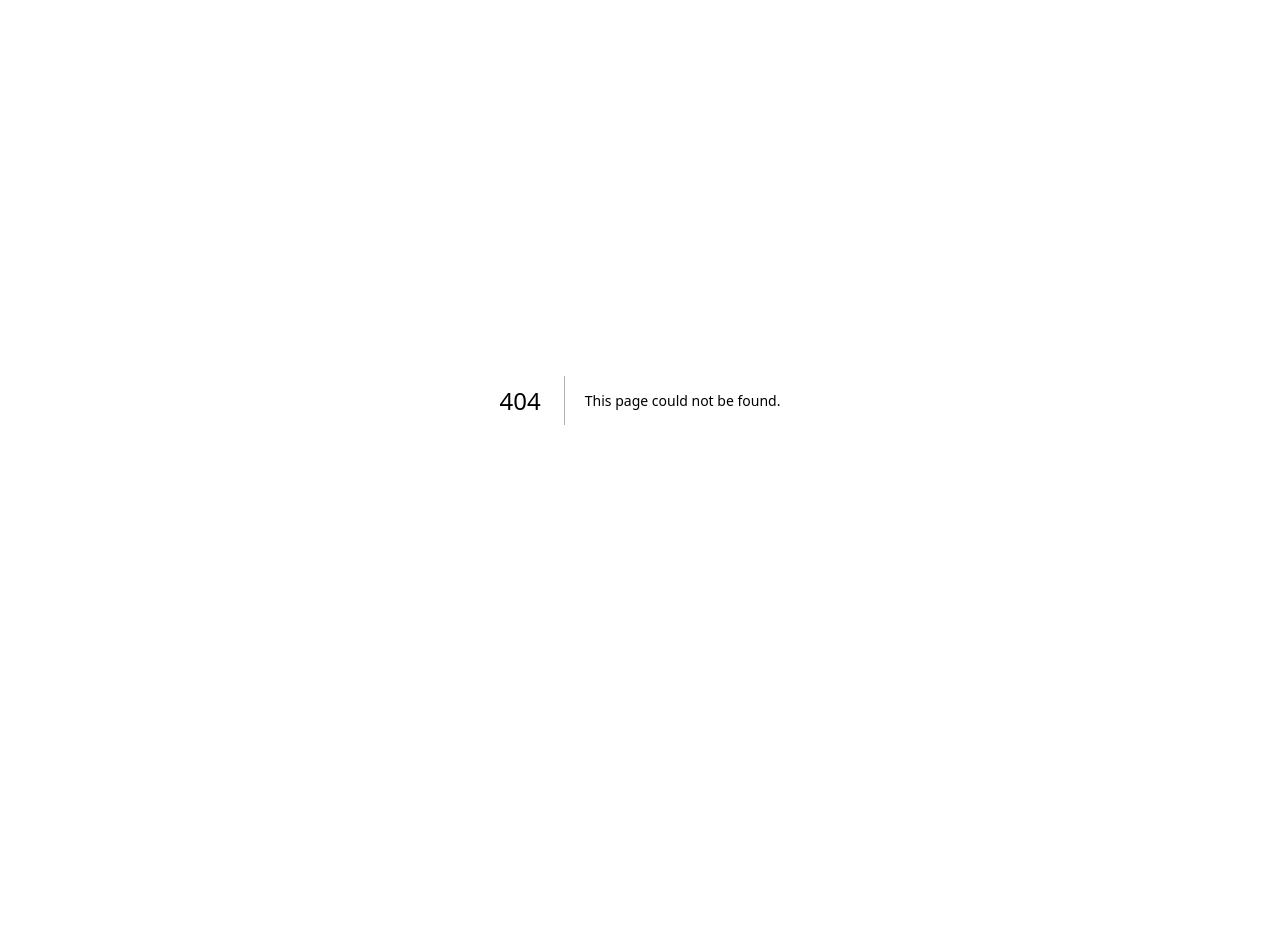
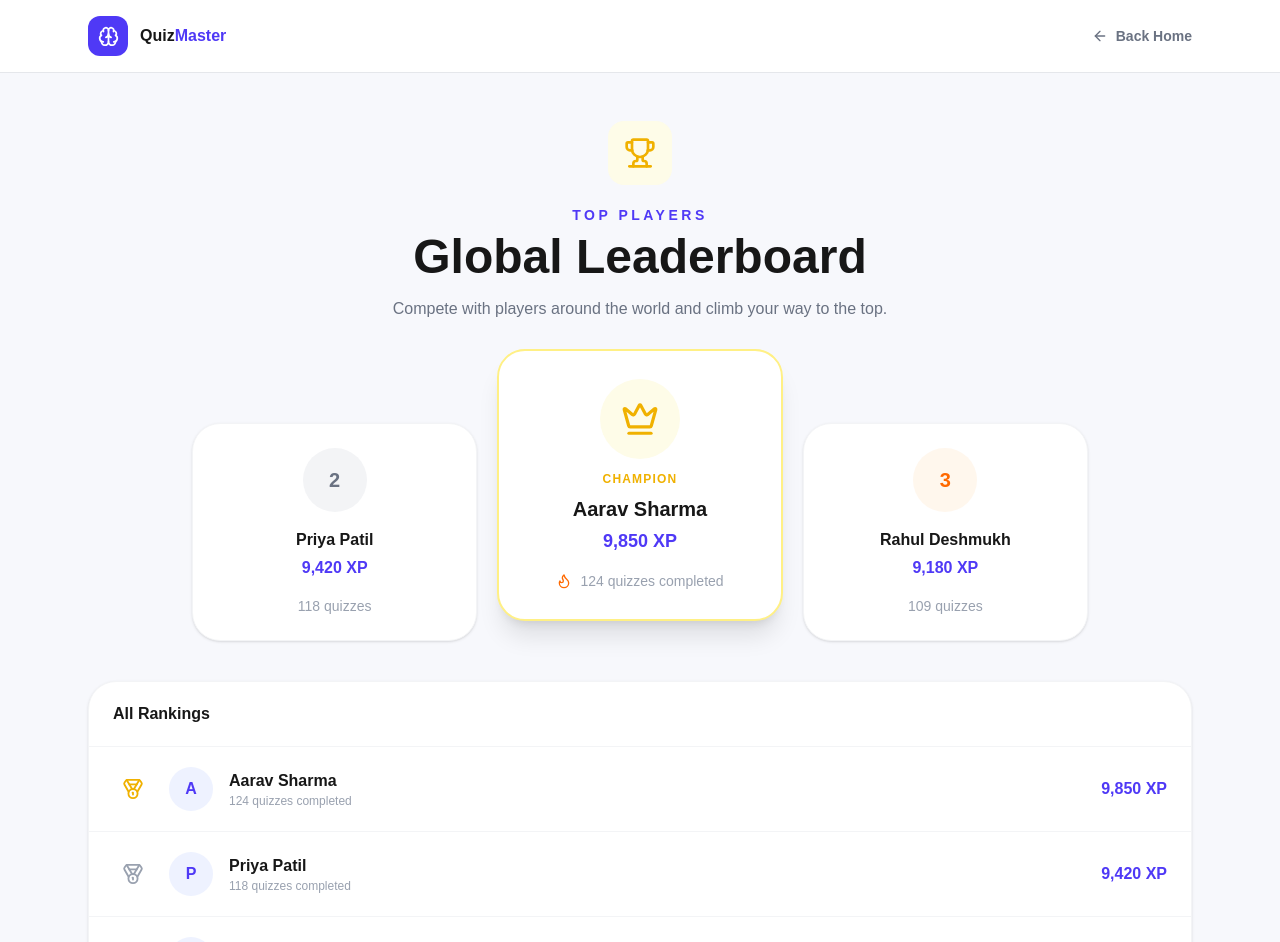
Before and after one commit to Kesarkarale/quize-platform, a Next.js app: page /leaderboard in a window 1280 px wide. Before the commit this address had no page. Shown: the top 942 px of the page. Before the commit the page ends 800 px from the top, so only its background shows below. Built offline with nearby package versions, Linux system fonts and the light colour scheme.

Commit message:
Create page.tsx

```diff
--- /dev/null
+++ b/app/leaderboard/page.tsx
@@ -0,0 +1,188 @@
+"use client";
+
+import Link from "next/link";
+import {
+  Brain,
+  Trophy,
+  Medal,
+  Crown,
+  ArrowLeft,
+  Flame,
+} from "lucide-react";
+
+const players = [
+  { rank: 1, name: "Aarav Sharma", score: 9850, quizzes: 124 },
+  { rank: 2, name: "Priya Patil", score: 9420, quizzes: 118 },
+  { rank: 3, name: "Rahul Deshmukh", score: 9180, quizzes: 109 },
+  { rank: 4, name: "Ananya Kulkarni", score: 8840, quizzes: 101 },
+  { rank: 5, name: "Rohan Joshi", score: 8560, quizzes: 96 },
+  { rank: 6, name: "Sneha More", score: 8210, quizzes: 91 },
+  { rank: 7, name: "Aditya Pawar", score: 7980, quizzes: 87 },
+  { rank: 8, name: "Neha Shinde", score: 7650, quizzes: 83 },
+];
+
+export default function LeaderboardPage() {
+  return (
+    <main className="min-h-screen bg-[#f7f8fc]">
+      {/* Navbar */}
+      <nav className="border-b border-gray-200 bg-white">
+        <div className="mx-auto flex max-w-6xl items-center justify-between px-6 py-4">
+          <Link href="/" className="flex items-center gap-3">
+            <div className="flex h-10 w-10 items-center justify-center rounded-xl bg-indigo-600 text-white">
+              <Brain size={21} />
+            </div>
+
+            <span className="font-extrabold">
+              Quiz<span className="text-indigo-600">Master</span>
+            </span>
+          </Link>
+
+          <Link
+            href="/"
+            className="flex items-center gap-2 text-sm font-semibold text-gray-500 hover:text-indigo-600"
+          >
+            <ArrowLeft size={16} />
+            Back Home
+          </Link>
+        </div>
+      </nav>
+
+      <div className="mx-auto max-w-6xl px-6 py-12">
+        {/* Header */}
+        <div className="text-center">
+          <div className="mx-auto flex h-16 w-16 items-center justify-center rounded-2xl bg-yellow-50 text-yellow-500">
+            <Trophy size={32} />
+          </div>
+
+          <p className="mt-5 text-sm font-bold uppercase tracking-[0.25em] text-indigo-600">
+            Top Players
+          </p>
+
+          <h1 className="mt-2 text-4xl font-black sm:text-5xl">
+            Global Leaderboard
+          </h1>
+
+          <p className="mx-auto mt-4 max-w-xl text-gray-500">
+            Compete with players around the world and climb your way
+            to the top.
+          </p>
+        </div>
+
+        {/* Top 3 */}
+        <div className="mx-auto mt-12 grid max-w-4xl items-end gap-5 md:grid-cols-3">
+          {/* 2nd */}
+          <div className="order-2 rounded-[28px] border border-gray-100 bg-white p-6 text-center shadow-sm md:order-1">
+            <div className="mx-auto flex h-16 w-16 items-center justify-center rounded-full bg-gray-100 text-xl font-black text-gray-500">
+              2
+            </div>
+
+            <h3 className="mt-4 font-black">
+              {players[1].name}
+            </h3>
+
+            <p className="mt-1 font-bold text-indigo-600">
+              {players[1].score.toLocaleString()} XP
+            </p>
+
+            <div className="mt-4 text-sm text-gray-400">
+              {players[1].quizzes} quizzes
+            </div>
+          </div>
+
+          {/* 1st */}
+          <div className="order-1 rounded-[28px] border-2 border-yellow-200 bg-white p-7 text-center shadow-xl md:order-2 md:-translate-y-5">
+            <div className="mx-auto flex h-20 w-20 items-center justify-center rounded-full bg-yellow-50 text-yellow-500">
+              <Crown size={38} />
+            </div>
+
+            <p className="mt-3 text-xs font-black uppercase tracking-widest text-yellow-500">
+              Champion
+            </p>
+
+            <h3 className="mt-2 text-xl font-black">
+              {players[0].name}
+            </h3>
+
+            <p className="mt-1 text-lg font-black text-indigo-600">
+              {players[0].score.toLocaleString()} XP
+            </p>
+
+            <div className="mt-4 flex items-center justify-center gap-2 text-sm text-gray-400">
+              <Flame size={16} className="text-orange-500" />
+              {players[0].quizzes} quizzes completed
+            </div>
+          </div>
+
+          {/* 3rd */}
+          <div className="order-3 rounded-[28px] border border-gray-100 bg-white p-6 text-center shadow-sm">
+            <div className="mx-auto flex h-16 w-16 items-center justify-center rounded-full bg-orange-50 text-xl font-black text-orange-500">
+              3
+            </div>
+
+            <h3 className="mt-4 font-black">
+              {players[2].name}
+            </h3>
+
+            <p className="mt-1 font-bold text-indigo-600">
+              {players[2].score.toLocaleString()} XP
+            </p>
+
+            <div className="mt-4 text-sm text-gray-400">
+              {players[2].quizzes} quizzes
+            </div>
+          </div>
+        </div>
+
+        {/* Full Ranking */}
+        <section className="mt-10 overflow-hidden rounded-[28px] border border-gray-100 bg-white shadow-sm">
+          <div className="border-b border-gray-100 px-6 py-5">
+            <h2 className="font-black">All Rankings</h2>
+          </div>
+
+          <div className="divide-y divide-gray-100">
+            {players.map((player) => (
+              <div
+                key={player.rank}
+                className="flex items-center gap-4 px-6 py-5 transition hover:bg-gray-50"
+              >
+                <div className="flex w-10 justify-center">
+                  {player.rank <= 3 ? (
+                    <Medal
+                      size={22}
+                      className={
+                        player.rank === 1
+                          ? "text-yellow-500"
+                          : player.rank === 2
+                          ? "text-gray-400"
+                          : "text-orange-500"
+                      }
+                    />
+                  ) : (
+                    <span className="font-bold text-gray-400">
+                      #{player.rank}
+                    </span>
+                  )}
+                </div>
+
+                <div className="flex h-11 w-11 items-center justify-center rounded-full bg-indigo-50 font-black text-indigo-600">
+                  {player.name.charAt(0)}
+                </div>
+
+                <div className="flex-1">
+                  <p className="font-bold">{player.name}</p>
+                  <p className="text-xs text-gray-400">
+                    {player.quizzes} quizzes completed
+                  </p>
+                </div>
+
+                <p className="font-black text-indigo-600">
+                  {player.score.toLocaleString()} XP
+                </p>
+              </div>
+            ))}
+          </div>
+        </section>
+      </div>
+    </main>
+  );
+}
```
